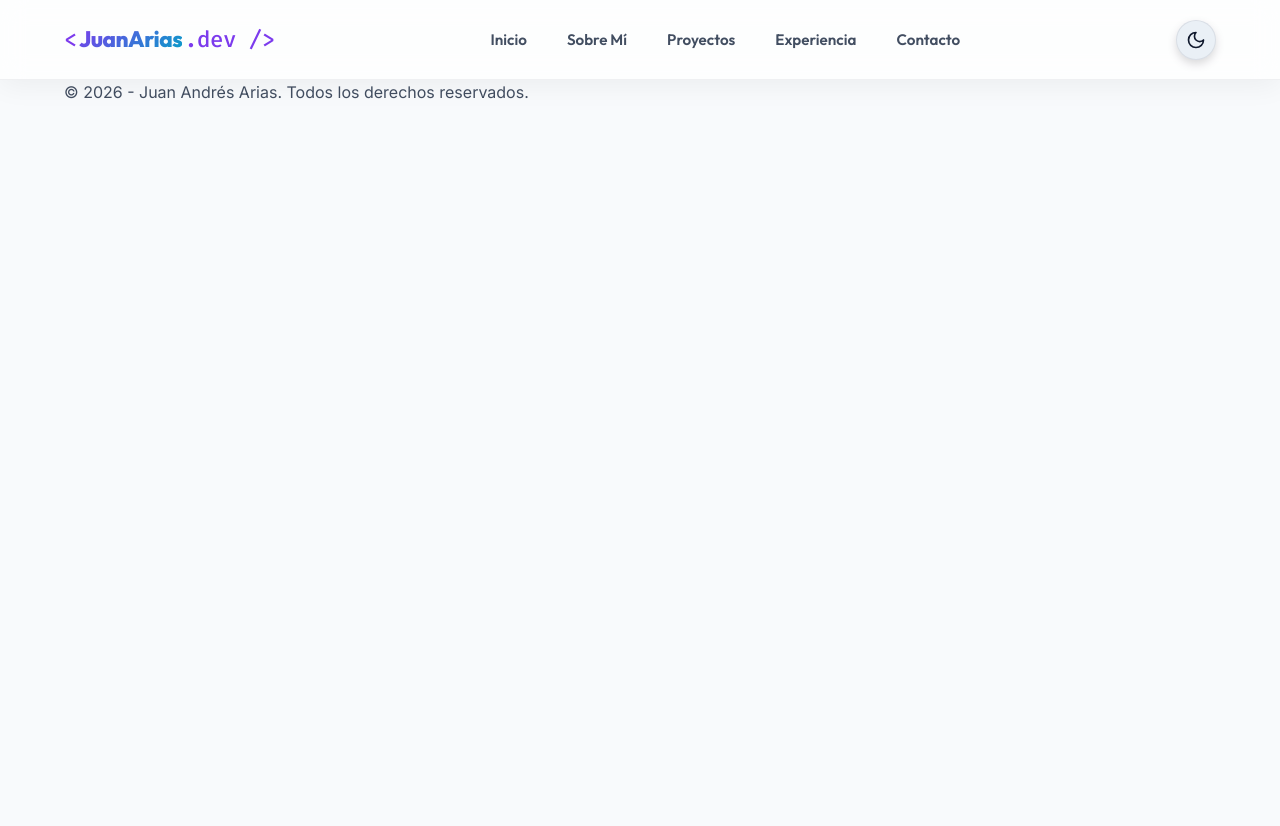
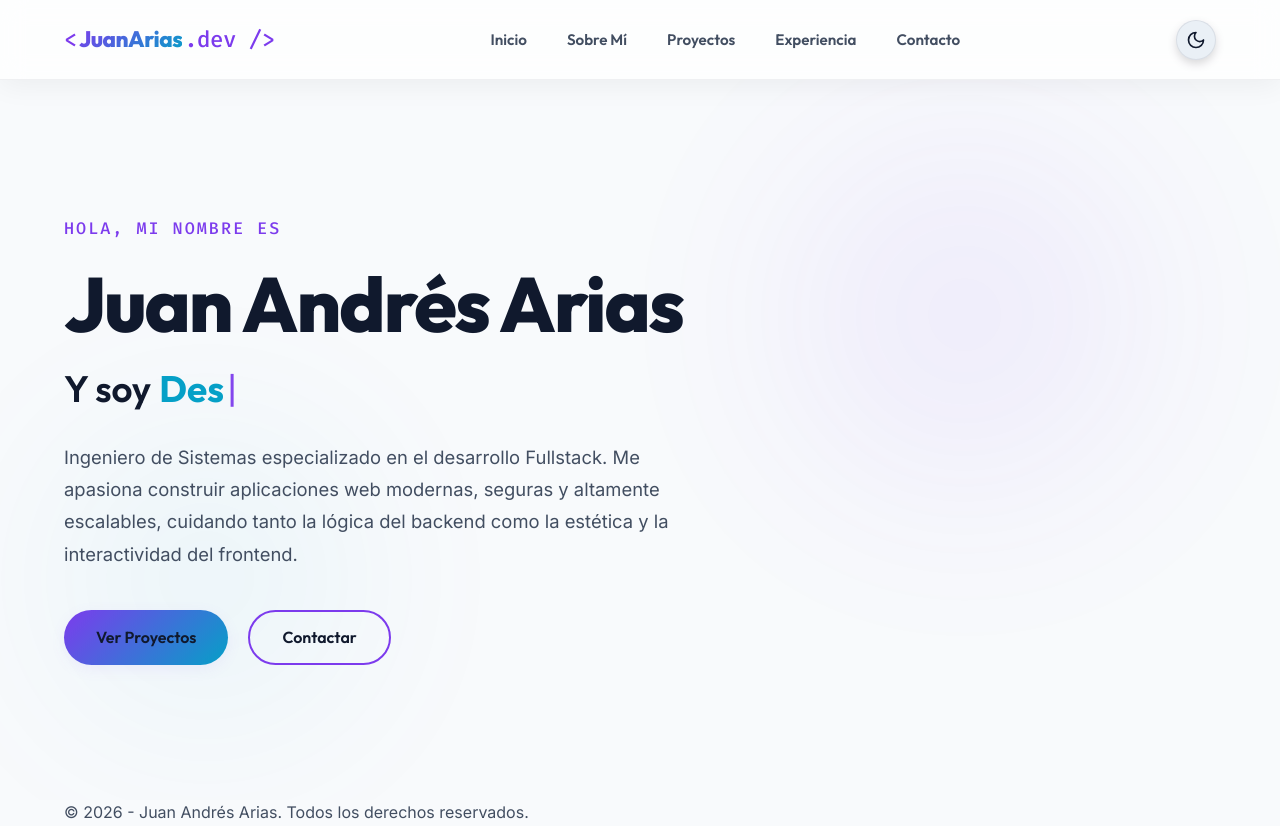
Before and after one commit to juanandresariasutp/Portafolio-JuanArias, a React (Vite) app: page / in a window 1280 px wide. Before the commit the page ends 800 px from the top, so only its background shows below. Built offline with nearby package versions, Linux system fonts and the light colour scheme.

Commit message:
feat: implementar sección Hero interactiva con efecto de escritura

```diff
--- a/src/App.jsx
+++ b/src/App.jsx
@@ -1,5 +1,6 @@
 import { ThemeProvider } from './context/ThemeContext'
 import Header from './components/Header'
+import Hero from './components/Hero'
 
 function App() {
   return (
@@ -9,16 +10,8 @@ function App() {
         <Header />
 
         <main>
-          {/* Secciones principales de la SPA */}
-          <section id="home">
-            {/* Espacio para la landing o parte superior si es necesario */}
-          </section>
-
-          <section id="hero">
-            <div className="container">
-              {/* Aquí se cargará el componente Hero */}
-            </div>
-          </section>
+          {/* Sección Hero de Bienvenida (ocupa el id="home") */}
+          <Hero />
 
           <section id="about">
             <div className="container">
--- /dev/null
+++ b/src/components/Hero.css
@@ -0,0 +1,155 @@
+.hero-section {
+  position: relative;
+  min-height: calc(100vh - 80px);
+  display: flex;
+  align-items: center;
+  overflow: hidden;
+  padding: 3rem 0;
+}
+
+.hero-container-layout {
+  position: relative;
+  z-index: 2;
+}
+
+/* Esferas de brillo animadas en el fondo */
+.hero-background {
+  position: absolute;
+  top: 0;
+  left: 0;
+  width: 100%;
+  height: 100%;
+  z-index: 1;
+  pointer-events: none;
+}
+
+.glow-sphere {
+  position: absolute;
+  border-radius: 50%;
+  filter: blur(120px);
+  opacity: 0.18;
+  transition: var(--transition-smooth);
+}
+
+.sphere-1 {
+  width: 350px;
+  height: 350px;
+  background: var(--accent-primary);
+  top: 10%;
+  right: 10%;
+  animation: floatSphere1 12s infinite alternate ease-in-out;
+}
+
+.sphere-2 {
+  width: 250px;
+  height: 250px;
+  background: var(--accent-secondary);
+  bottom: 15%;
+  left: 5%;
+  animation: floatSphere2 10s infinite alternate ease-in-out;
+}
+
+[data-theme='light'] .glow-sphere {
+  opacity: 0.07;
+  filter: blur(100px);
+}
+
+@keyframes floatSphere1 {
+  0% {
+    transform: translate(0, 0) scale(1);
+  }
+  100% {
+    transform: translate(-30px, -30px) scale(1.1);
+  }
+}
+
+@keyframes floatSphere2 {
+  0% {
+    transform: translate(0, 0) scale(1);
+  }
+  100% {
+    transform: translate(30px, 20px) scale(1.15);
+  }
+}
+
+/* Contenido de textos */
+.hero-content {
+  max-width: 800px;
+  text-align: left;
+}
+
+.hero-subtitle {
+  font-family: var(--font-mono);
+  color: var(--accent-primary);
+  font-size: 1.05rem;
+  font-weight: 500;
+  display: block;
+  margin-bottom: 1.25rem;
+  letter-spacing: 2px;
+  text-transform: uppercase;
+}
+
+.hero-title {
+  font-size: clamp(2.8rem, 7vw, 4.8rem);
+  font-weight: 800;
+  line-height: 1.1;
+  margin-bottom: 1.25rem;
+  letter-spacing: -2px;
+}
+
+.hero-typing {
+  font-size: clamp(1.4rem, 3.5vw, 2.3rem);
+  font-weight: 600;
+  color: var(--text-primary);
+  margin-bottom: 1.8rem;
+  min-height: 2.8rem; /* Reserva espacio para evitar que el texto empuje la descripción */
+  display: flex;
+  align-items: center;
+}
+
+.typed-text {
+  color: var(--accent-secondary);
+  margin-left: 0.5rem;
+  font-weight: 700;
+}
+
+.cursor {
+  color: var(--accent-primary);
+  animation: blinkCursor 0.8s infinite;
+  font-weight: 300;
+  margin-left: 3px;
+}
+
+@keyframes blinkCursor {
+  0%, 100% { opacity: 1; }
+  50% { opacity: 0; }
+}
+
+.hero-description {
+  font-size: clamp(1rem, 2vw, 1.15rem);
+  color: var(--text-secondary);
+  max-width: 620px;
+  margin-bottom: 2.5rem;
+  line-height: 1.75;
+}
+
+.hero-actions {
+  display: flex;
+  gap: 1.25rem;
+  flex-wrap: wrap;
+}
+
+/* Ajustes Responsive */
+@media (max-width: 768px) {
+  .hero-section {
+    padding-top: 5rem;
+    min-height: calc(100vh - 80px);
+  }
+  .hero-typing {
+    min-height: 4.5rem; /* Permite salto de línea en pantallas pequeñas sin desajustes */
+    flex-wrap: wrap;
+  }
+  .hero-actions {
+    justify-content: flex-start;
+  }
+}
--- /dev/null
+++ b/src/components/Hero.jsx
@@ -0,0 +1,67 @@
+import { useState, useEffect } from 'react';
+import './Hero.css';
+
+export default function Hero() {
+  const words = ['Ingeniero de Sistemas', 'Desarrollador Fullstack', 'Creador de Soluciones'];
+  const [wordIndex, setWordIndex] = useState(0);
+  const [currentText, setCurrentText] = useState('');
+  const [isDeleting, setIsDeleting] = useState(false);
+  const typingSpeed = 100; // velocidad al escribir (ms por letra)
+  const deletingSpeed = 50; // velocidad al borrar (ms por letra)
+  const pauseDuration = 2000; // tiempo que la palabra queda completa en pantalla (ms)
+
+  useEffect(() => {
+    let timer;
+    const currentWord = words[wordIndex];
+
+    if (!isDeleting && currentText === currentWord) {
+      // Si la palabra está completa, pausamos antes de empezar a borrar
+      timer = setTimeout(() => setIsDeleting(true), pauseDuration);
+    } else if (isDeleting && currentText === '') {
+      // Si se terminó de borrar, pasamos a la siguiente palabra
+      setIsDeleting(false);
+      setWordIndex((prevIndex) => (prevIndex + 1) % words.length);
+    } else {
+      // Si está a medio camino, escribimos o borramos la siguiente letra
+      const delta = isDeleting ? deletingSpeed : typingSpeed;
+      timer = setTimeout(() => {
+        setCurrentText((prevText) =>
+          isDeleting
+            ? currentWord.substring(0, prevText.length - 1)
+            : currentWord.substring(0, prevText.length + 1)
+        );
+      }, delta);
+    }
+
+    // Limpieza del timer para evitar fugas de memoria si el componente se actualiza
+    return () => clearTimeout(timer);
+  }, [currentText, isDeleting, wordIndex]);
+
+  return (
+    <section className="hero-section" id="home">
+      {/* Esferas de brillo decorativas en el fondo */}
+      <div className="hero-background">
+        <div className="glow-sphere sphere-1"></div>
+        <div className="glow-sphere sphere-2"></div>
+      </div>
+
+      <div className="container hero-container-layout">
+        <div className="hero-content">
+          <span className="hero-subtitle">Hola, mi nombre es</span>
+          <h1 className="hero-title">Juan Andrés Arias</h1>
+          <h2 className="hero-typing">
+            Y soy <span className="typed-text">{currentText}</span>
+            <span className="cursor">|</span>
+          </h2>
+          <p className="hero-description">
+            Ingeniero de Sistemas especializado en el desarrollo Fullstack. Me apasiona construir aplicaciones web modernas, seguras y altamente escalables, cuidando tanto la lógica del backend como la estética y la interactividad del frontend.
+          </p>
+          <div className="hero-actions">
+            <a href="#projects" className="btn-premium">Ver Proyectos</a>
+            <a href="#contact" className="btn-outline">Contactar</a>
+          </div>
+        </div>
+      </div>
+    </section>
+  );
+}
```
